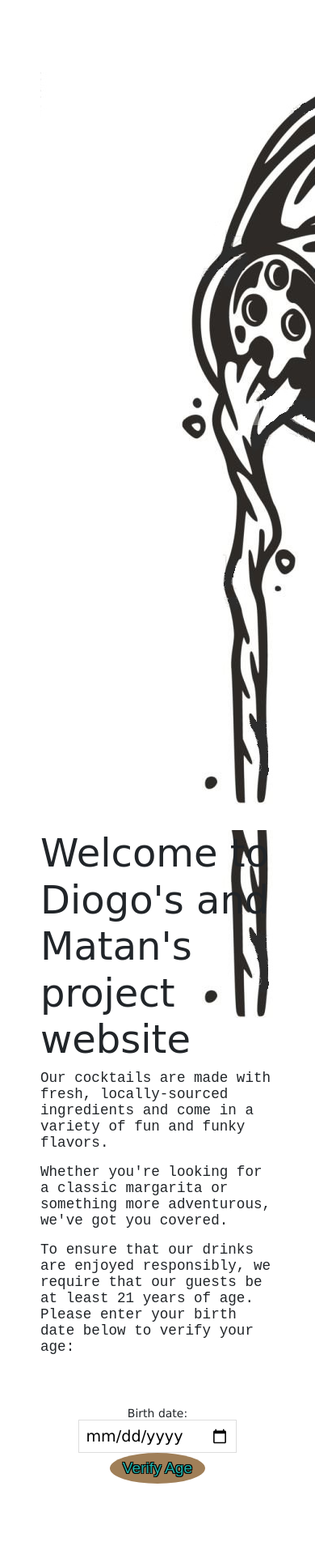
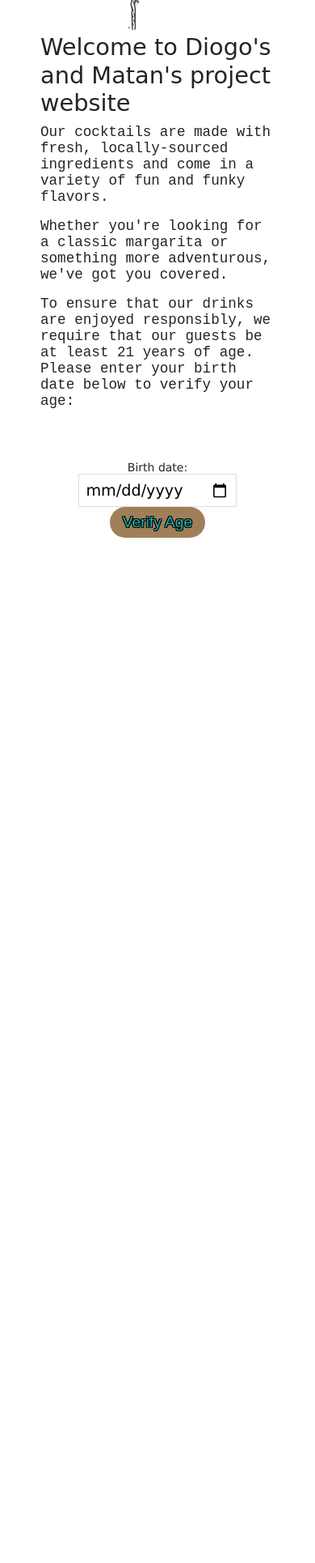
Before and after one commit to matanpost/hippy-hippy-shake, a Node server app: page / in a window 390 px wide; the page is wider, and only the part inside the window is pictured. Shown: the part 457-2387 px from the top of that part at 81% size. After the commit the page ends 1121 px from the top of that part, so only its background shows below. Run offline with Node 20, Linux system fonts and the light colour scheme; some libraries are stand-ins or nearby versions; some web fonts are replaced; grey boxes are pictures that could not be loaded.

Commit message:
after launcing

```diff
--- a/models/Recipe.model.js
+++ b/models/Recipe.model.js
@@ -8,8 +8,7 @@
       unique: true,
     },
     image: {
-      type: String,
-      required: false,
+      type: String
     },
     ingredients: {
       type: [String],
--- a/package.json
+++ b/package.json
@@ -8,6 +8,7 @@
   },
   "dependencies": {
     "bcryptjs": "^2.4.3",
+    "cloudinary": "^1.34.0",
     "connect-mongo": "^4.6.0",
     "cookie-parser": "^1.4.6",
     "dotenv": "^16.0.3",
@@ -17,6 +18,8 @@
     "express-session": "^1.17.3",
     "mongoose": "^6.9.1",
     "morgan": "^1.10.0",
+    "multer": "^1.4.5-lts.1",
+    "multer-storage-cloudinary": "^4.0.0",
     "serve-favicon": "^2.5.0"
   },
   "devDependencies": {
--- a/public/stylesheets/landingPageStyle.css
+++ b/public/stylesheets/landingPageStyle.css
@@ -8,11 +8,15 @@
 /* Set a background image or color for the page */
 .landingPageBody {
 	background-size: cover;
-  background: url("/images/landing-page2.jpg") center left no-repeat;
+}
+
+.landingPic {
+	display: flex;
+    justify-content: center;
 }
 
 .landingPic img{
-  size: 200px;
+  height: 400px;
 }
 
 /* Center the header and age verification form */
@@ -65,7 +69,7 @@
 	font-size: 1.2rem;
 }
 
-button {
+#verify-age {
 	background-color: #a07f58;
 	color: lightseagreen;
 	border: #000000;
@@ -73,26 +77,44 @@
 	font-size: 1.2rem;
 	cursor: pointer;
   font-family: fantasy;
-  border-radius: 50%;
+  border-radius: 80px 80px 80px 80px;
   text-shadow: -1px 1px 0 #000, 1px 1px 0 #000, 1px -1px 0 #000, -1px -1px 0 #000;
+}
+
+#verify-age span{
+	background: url(images/) no-repeat;
 }
 
 /* Use media queries to adjust styles for different screen sizes */
 @media screen and (max-width: 768px) {
 	/* For screens smaller than 768px, reduce the font size of the header and increase the padding of the age verification form */
-	.header {
-		font-size: 2rem;
+	.header h1{
+		font-size: 3rem;
 		padding: 1rem;
 	}
 
 	.age-verification {
 		padding: 3rem;
 	}
+	.landingPic img{
+		height: 250px;
+	}
+
+	.content h2{
+		font-size: 2.4rem;
+	}
 }
 
 @media screen and (max-width: 480px) {
 	/* For screens smaller than 480px, reduce the font size of the header even further */
-	.header {
-		font-size: 1.5rem;
+	.header h1{
+		font-size: 2.5rem;
+	}
+	.landingPic img{
+		height: 120px;
+	  }
+
+	  .content h2{
+		font-size: 1.8rem;
 	}
 }
--- a/views/landing.ejs
+++ b/views/landing.ejs
@@ -12,7 +12,7 @@
     <div class="age-verification">
         <label for="birthdate">Birth date:</label>
         <input type="date" id="birthdate" name="birthdate">
-        <button id="verify-age" onclick="verifyAge()">Verify Age</button>
+        <button id="verify-age" onclick="verifyAge()">Verify Age<span></span></button>
     </div>
 </div>
 
```
Also changed, not shown: middleware/cloudinary.config.js (added, +23 -0 lines), routes/recipes.routes.js (+27 -1 lines), views/newRecipe.ejs (+8 -6 lines), public/images/cocktail-shaker.png (added), 1 other file.
